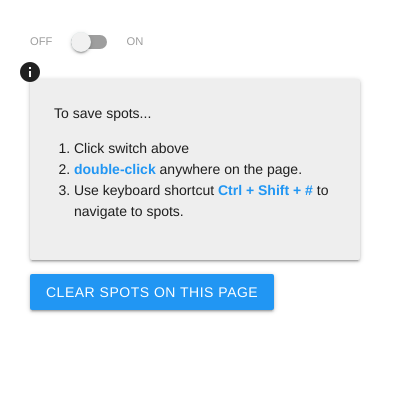
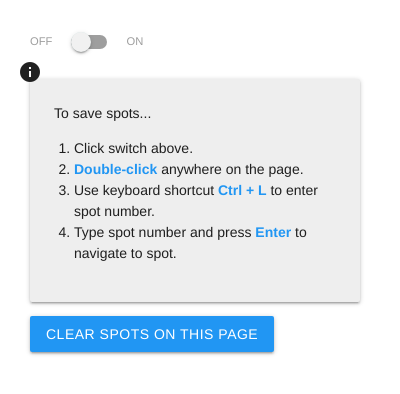
Before and after one commit to jmannDev43/saveMySpot, a browser extension: page popup.html in a window 400 px wide. Drawn offline with nearby package versions, Linux system fonts and the light colour scheme.

Commit message:
updated popup instructions and updated icon pngs.

```diff
--- a/popup.html
+++ b/popup.html
@@ -47,13 +47,11 @@
         <div class="card-content">
             <p>To save spots...</p>
             <ol>
-                <li>Click switch above</li>
-                <li><b class="blue-text">double-click</b> anywhere on the page.</li>
-                <li>Use keyboard shortcut <b class="blue-text">Ctrl + Shift + #</b> to navigate to spots.</li>
+                <li>Click switch above.</li>
+                <li><b class="blue-text">Double-click</b> anywhere on the page.</li>
+                <li>Use keyboard shortcut <b class="blue-text">Ctrl + L</b> to enter spot number.</li>
+                <li>Type spot number and press <b class="blue-text">Enter</b> to navigate to spot.</li>
             </ol>
-
-            <!--// TODO: Update keyboard shortcut / text -->
-
         </div>
     </div>
     <a id="clearPage" class="waves-effect waves-light btn blue">clear spots on this page</a></div>
```
Also changed, not shown: icon128.png (deleted), icon16.png (deleted), icon19.png (deleted), icon48.png (deleted), manifest.json, saveMySpot_128.png (added), saveMySpot_16.png (added), saveMySpot_19.png (added), saveMySpot_32.png (added), saveMySpot_48.png (added).
